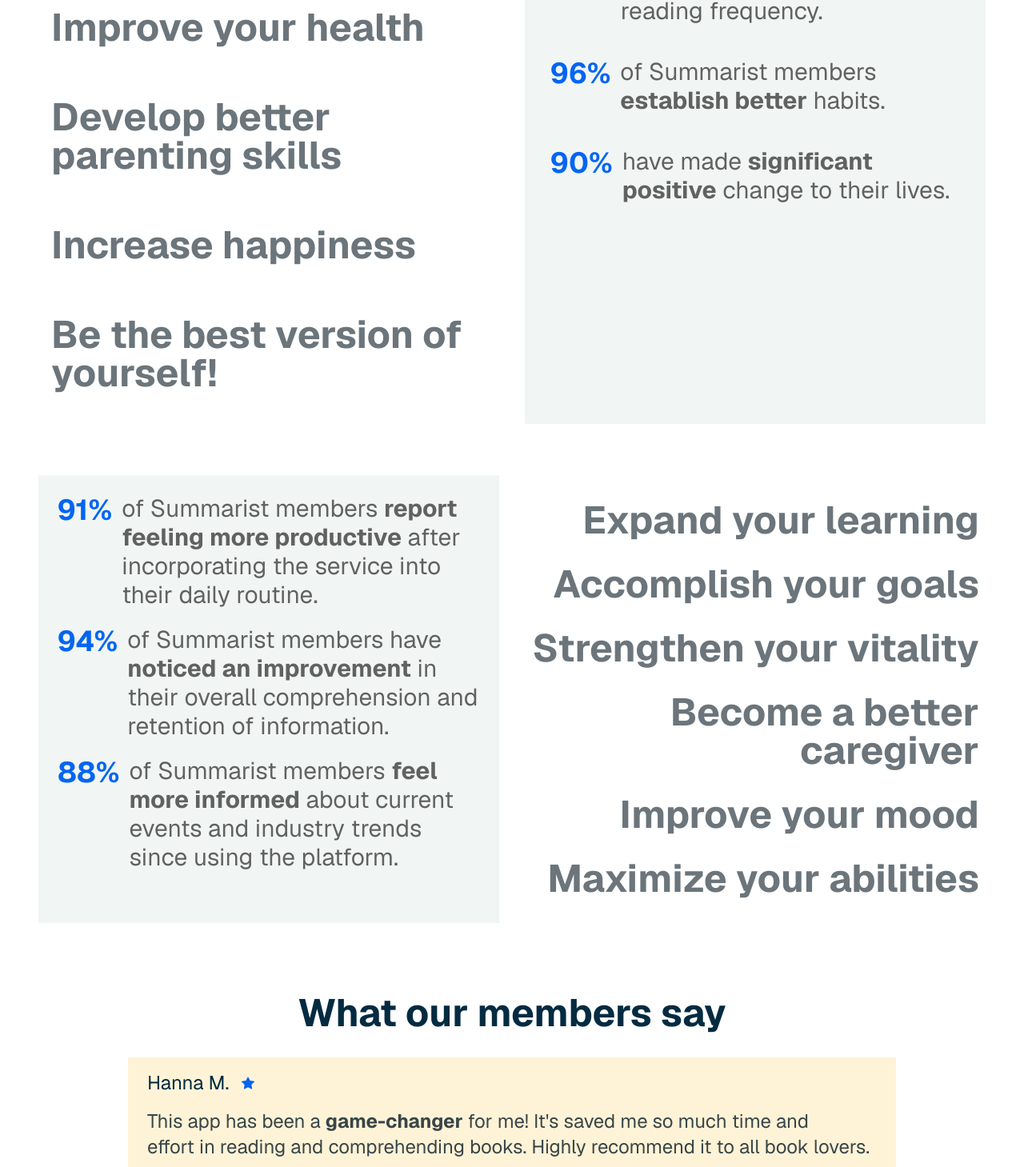
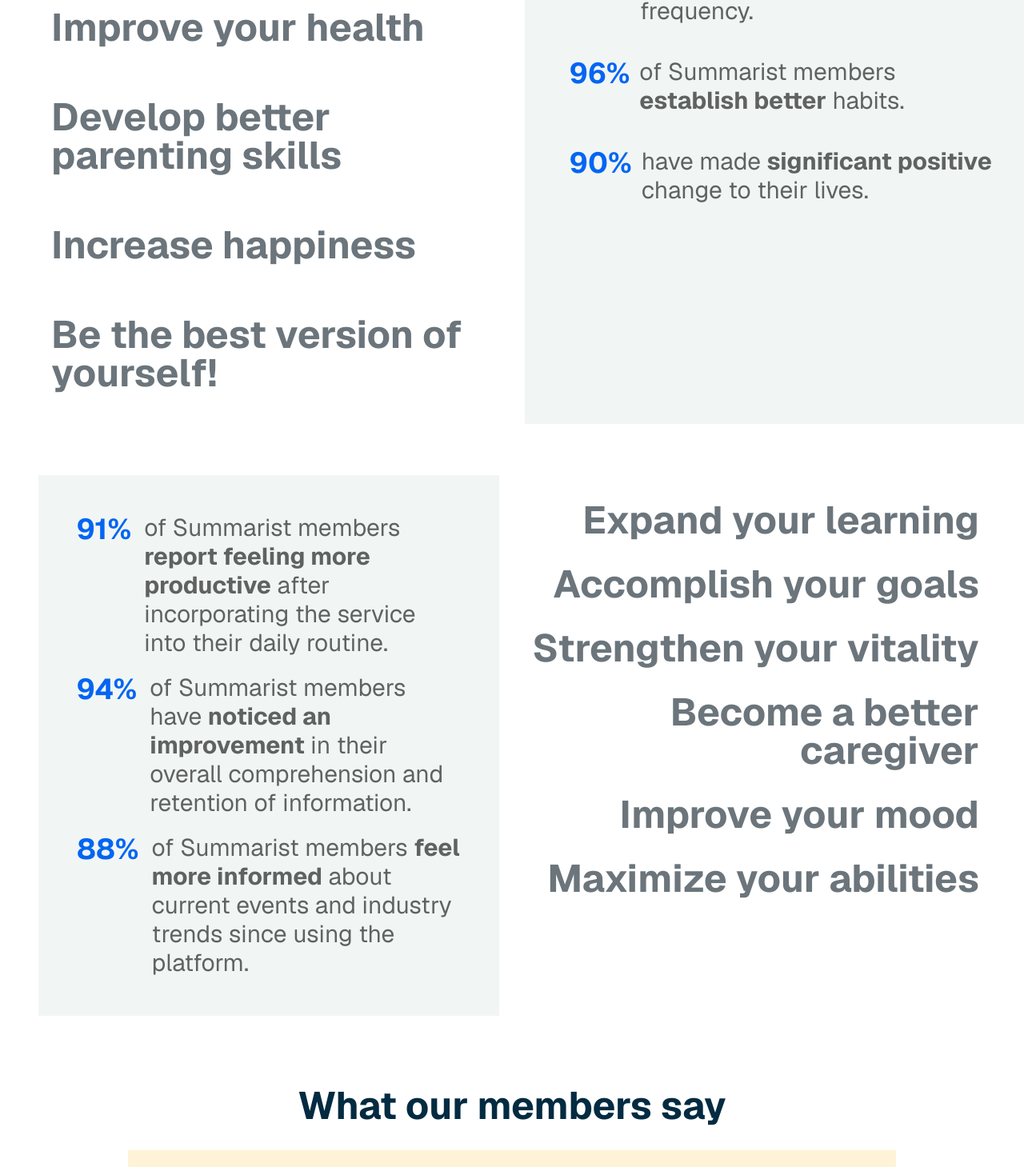
Before and after one commit to nbush71/AdvInternship2, a Next.js app: page / in a window 1280 px wide. Shown: the part 1828-3287 px from the top of the page at 80% size. Built offline with nearby package versions, Linux system fonts and the light colour scheme.

Commit message:
features edits

```diff
--- a/src/components/Features.js
+++ b/src/components/Features.js
@@ -46,7 +46,7 @@
           </div>
 
           <div className="mt-8 grid gap-8 md:grid-cols-2">
-            <div className="grid gap-4 px-4 py-4 text-base font-bold text-brand-gray sm:text-2xl md:text-5xl" id="features4">
+            <div className="grid gap-4 px-4 py-4 text-base place-content-center justify-center font-bold text-brand-gray sm:text-2xl md:text-5xl" id="features4">
               <div className="py-2 md:py-6">Enhance your knowledge</div>
               <div className="py-2 md:py-6">Achieve greater success</div>
               <div className="py-2 md:py-6">Improve your health</div>
@@ -55,7 +55,7 @@
               <div className="py-2 md:py-6">Be the best version of yourself!</div>
             </div>
 
-            <div className="grid grid-cols-1 gap-12 md:gap-10 sm:gap-8 sm: bg-brand-ltgreen py-6 content-center px-8" id="features5">
+            <div className="grid grid-cols-1 p-14 gap-12 md:gap-10 sm:gap-8 w-160 bg-brand-ltgreen py-6 content-center" id="features5">
               <div className="flex flex-row gap-3  ">
                 <div className="text-3xl font-bold text-brand-blue md:text-4xl">93%</div>
                 <div className="text-base text-black/60 md:text-3xl">
@@ -79,24 +79,24 @@
             </div>
           </div>
 
-          <div className="mt-8 grid gap-8 md:grid-cols-2" id="features6">
-            <div className="bg-brand-ltgreen p-4 md:p-6">
+          <div className="mt-8  place-content-center grid grid-cols-1 gap-8 md:grid-cols-2" id="features6">
+            <div className="bg-brand-ltgreen p-14 md:p-12">
               <div className="grid gap-5">
-                <div className="flex flex-col gap-3 sm:flex-row sm:items-start sm:justify-between">
+                <div className="flex flex-col gap-4 sm:flex-row sm:items-start sm:justify-between">
                   <div className="text-3xl font-bold text-brand-blue md:text-4xl">91%</div>
                   <div className="text-base text-black/60 md:text-3xl">
                     of Summarist members <b>report feeling more productive</b> after incorporating the service into their daily routine.
                   </div>
                 </div>
 
-                <div className="flex flex-col gap-3 sm:flex-row sm:items-start sm:justify-between">
+                <div className="flex flex-col gap-4 sm:flex-row sm:items-start sm:justify-between">
                   <div className="text-3xl font-bold text-brand-blue md:text-4xl">94%</div>
                   <div className="text-base text-black/60 md:text-3xl">
                     of Summarist members have <b>noticed an improvement</b> in their overall comprehension and retention of information.
                   </div>
                 </div>
 
-                <div className="flex flex-col gap-3 sm:flex-row sm:items-start sm:justify-between">
+                <div className="flex flex-col gap-4 sm:flex-row sm:items-start sm:justify-between">
                   <div className="text-3xl font-bold text-brand-blue md:text-4xl">88%</div>
                   <div className="text-base text-black/60 md:text-3xl">
                     of Summarist members <b>feel more informed</b> about current events and industry trends since using the platform.
```
